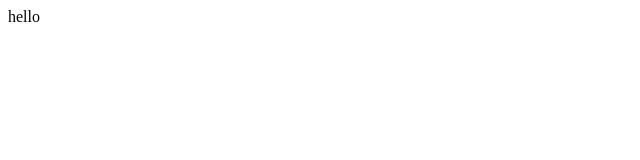
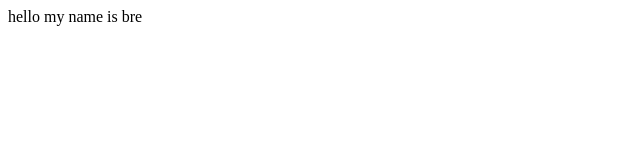
Before and after one commit to breramjit/mtm6201-week1, a plain HTML site: page index.html in a window 1280 px wide. Shown: the whole page, without its empty margins (0-640 px from the left). Drawn offline with Linux system fonts and the light colour scheme.

Commit message:
add my name

```diff
--- a/index.html
+++ b/index.html
@@ -8,5 +8,6 @@
 </head>
 <body>
     hello
+    my name is bre
 </body>
 </html>
```
